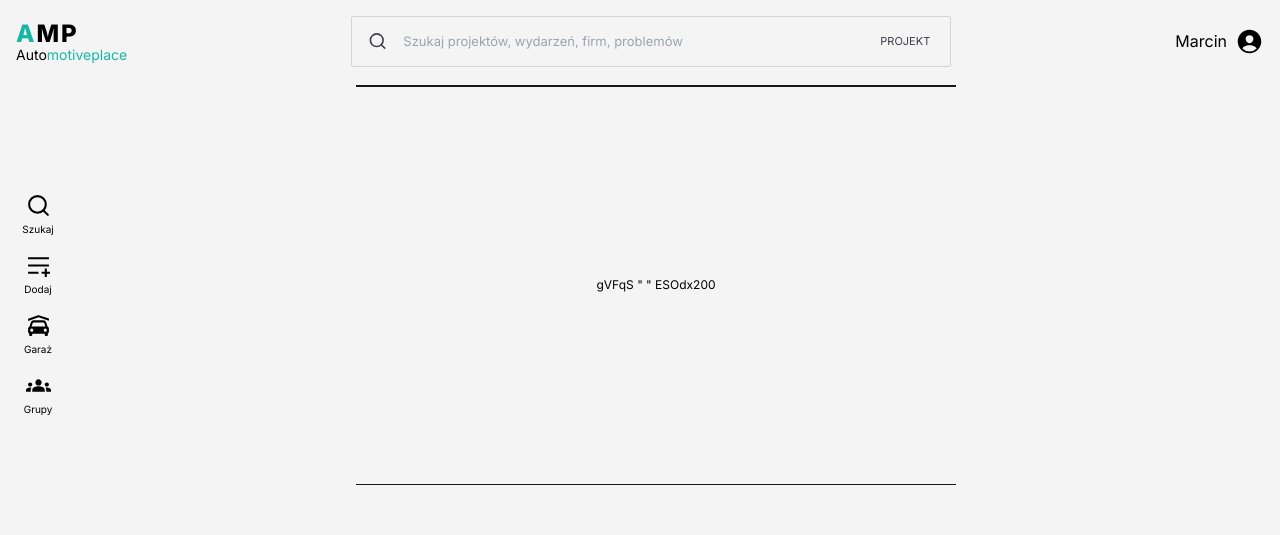
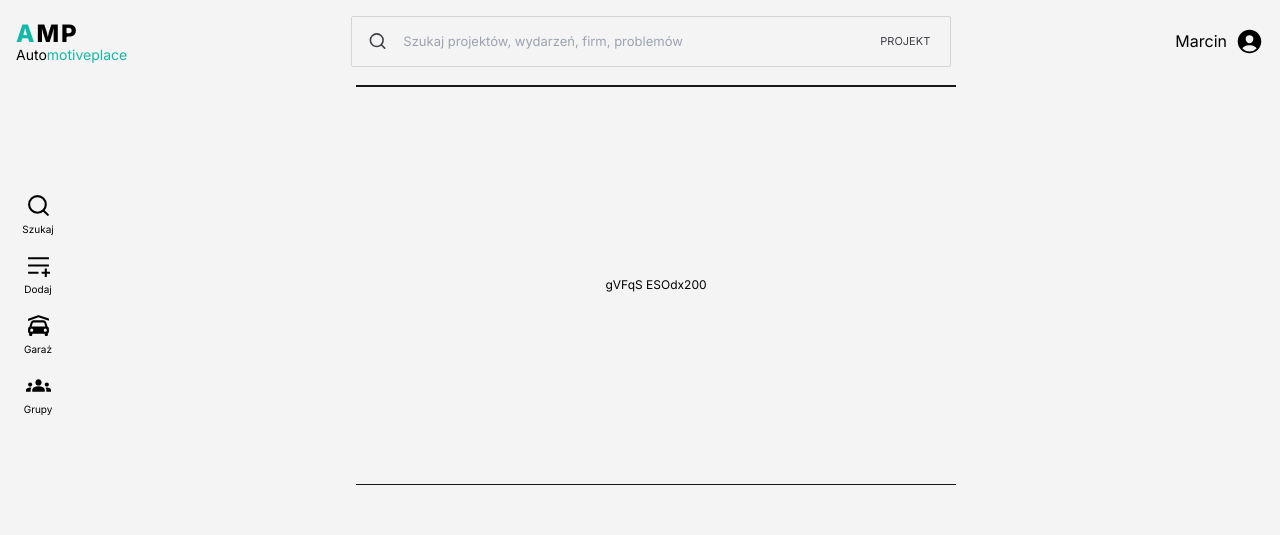
Before and after one commit to infinite223/automotiveplace, a Next.js app in the folder Front/automotive-place/: page /home in a window 1280 px wide. Shown: the top 535 px of the page. Built offline with nearby package versions, Linux system fonts and the light colour scheme.

Commit message:
fix bug with render

```diff
--- a/Front/automotive-place/app/home/HomeMainContent/ProjectMiniView.tsx
+++ b/Front/automotive-place/app/home/HomeMainContent/ProjectMiniView.tsx
@@ -1,14 +1,33 @@
+"use client";
+
 import { TProject } from "@/app/utils/types/project";
+import { useEffect, useState } from "react";
 
 export const ProjectMiniView = ({ data }: { data: TProject }) => {
+  const [isClient, setIsClient] = useState(false);
+
+  useEffect(() => {
+    setIsClient(true);
+  }, []);
+
+  if (!data) {
+    return null;
+  }
+
   return (
-    <div className="flex">
-      <nav>
-        <h2>
-          {data.carMake} " " {data.model}
-        </h2>
-      </nav>
-      <p>{data.engineStockHp}</p>
-    </div>
+    <>
+      {isClient ? (
+        <div className="flex">
+          <nav>
+            <p>
+              {data.carMake} {data.model}
+            </p>
+          </nav>
+          <p>{data.engineStockHp}</p>
+        </div>
+      ) : (
+        <div></div>
+      )}
+    </>
   );
 };
--- a/Front/automotive-place/app/home/HomeMainContent/index.tsx
+++ b/Front/automotive-place/app/home/HomeMainContent/index.tsx
@@ -1,7 +1,6 @@
 "use client";
 
 import React from "react";
-import { contentData } from "../../utils/data/contentData";
 import { TContentData } from "../../utils/types";
 import { isTProject } from "../../utils/types/project";
 import { ProjectMiniView } from "./ProjectMiniView";
@@ -14,12 +13,19 @@ import { SpotMiniView } from "./SpotMiniView";
 import { CarItemMiniView } from "./CarItemMiniView";
 import { isTCarItem } from "@/app/utils/types/carItem";
 
-export const HomeMainContent = () => {
+export const HomeMainContent = ({
+  contentData,
+}: {
+  contentData: TContentData[];
+}) => {
   return (
     <div className="flex w-[1000px] mr-7 items-center h-full max-h-screen overflow-y-auto flex-col scroll-smooth">
       <div className="flex flex-col text-[12px] w-[600px]">
         {contentData.map((content) => (
-          <div className="flex w-full h-[400px] border-zinc-900 border-b-[1px] border-t-2 items-center justify-center">
+          <div
+            key={content.data.id}
+            className="flex w-full h-[400px] border-zinc-900 border-b-[1px] border-t-2 items-center justify-center"
+          >
             <ContentSelect content={content} />
           </div>
         ))}
@@ -28,32 +34,22 @@ export const HomeMainContent = () => {
   );
 };
 
-const ContentSelect = ({
+export const ContentSelect = ({
   content: { data, type },
 }: {
   content: TContentData;
 }) => {
   switch (type) {
     case "Project":
-      if (isTProject(data)) return <ProjectMiniView data={data} />;
-      else return null;
-
+      return isTProject(data) ? <ProjectMiniView data={data} /> : null;
     case "Problem":
-      if (isTProblem(data)) return <ProblemMiniView data={data} />;
-      else return null;
-
+      return isTProblem(data) ? <ProblemMiniView data={data} /> : null;
     case "Post":
-      if (isTPost(data)) return <PostMiniView data={data} />;
-      else return null;
-
+      return isTPost(data) ? <PostMiniView data={data} /> : null;
     case "Spot":
-      if (isTSpot(data)) return <SpotMiniView data={data} />;
-      else return null;
-
+      return isTSpot(data) ? <SpotMiniView data={data} /> : null;
     case "CarItem":
-      if (isTCarItem(data)) return <CarItemMiniView data={data} />;
-      else return null;
-
+      return isTCarItem(data) ? <CarItemMiniView data={data} /> : null;
     default:
       return null;
   }
--- a/Front/automotive-place/app/home/page.tsx
+++ b/Front/automotive-place/app/home/page.tsx
@@ -6,6 +6,7 @@ import { HomeLeftOptions } from "./HomeLeftOptions";
 import { HomeMainContent } from "./HomeMainContent";
 import AMPModal from "../components/shared/AMPModal";
 import { SelectCreateOption } from "../components/selectCreateOption";
+import { contentData } from "../utils/data/contentData";
 
 export default function Home() {
   const [isModalOpen, setIsModalOpen] = useState(false);
@@ -19,7 +20,7 @@ export default function Home() {
 
       <div className="flex justify-between w-full h-full">
         <HomeLeftOptions openModal={openModal} closeModal={closeModal} />
-        <HomeMainContent />
+        <HomeMainContent contentData={contentData} />
         <div></div>
       </div>
 
--- a/Front/automotive-place/app/map/layout.tsx
+++ /dev/null
@@ -1,18 +0,0 @@
-import type { Metadata } from "next";
-import { Inter } from "next/font/google";
-
-const inter = Inter({ subsets: ["latin"] });
-
-export const metadata: Metadata = {
-  title: "Garaż",
-  description:
-    "Miejsce gdzie użytkownik może trzymać swoje podzespoły samochodowe, projekty aut",
-};
-
-export default function Layout({
-  children,
-}: Readonly<{
-  children: React.ReactNode;
-}>) {
-  return <div>{children}</div>;
-}
--- a/Front/automotive-place/app/map/page.tsx
+++ /dev/null
@@ -1,44 +0,0 @@
-"use client";
-import React from "react";
-import DeckGL from "@deck.gl/react";
-import { TripsLayer } from "@deck.gl/geo-layers";
-
-type DataType = {
-  waypoints: {
-    coordinates: [longitude: number, latitude: number];
-    timestamp: number;
-  }[];
-};
-
-export default function Map() {
-  const layer = new TripsLayer<DataType>({
-    id: "TripsLayer",
-    data: "https://raw.githubusercontent.com/visgl/deck.gl-data/master/website/sf.trips.json",
-
-    getPath: (d: DataType) => d.waypoints.map((p) => p.coordinates),
-    // Timestamp is stored as float32, do not return a long int as it will cause precision loss
-    getTimestamps: (d: DataType) =>
-      d.waypoints.map((p) => p.timestamp - 1554772579000),
-    getColor: [253, 128, 93],
-    currentTime: 500,
-    trailLength: 600,
-    capRounded: true,
-    jointRounded: true,
-    widthMinPixels: 8,
-  });
-
-  return (
-    <main className="flex min-h-screen bg-custom-primary text-custom-primary flex-col items-center gap-2 p-2">
-      <DeckGL
-        initialViewState={{
-          longitude: -122.4,
-          latitude: 37.74,
-          zoom: 11,
-        }}
-        controller
-        layers={[layer]}
-      />
-
-    </main>
-  );
-}
```
